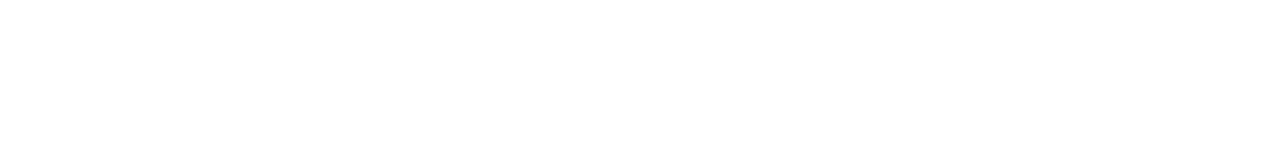
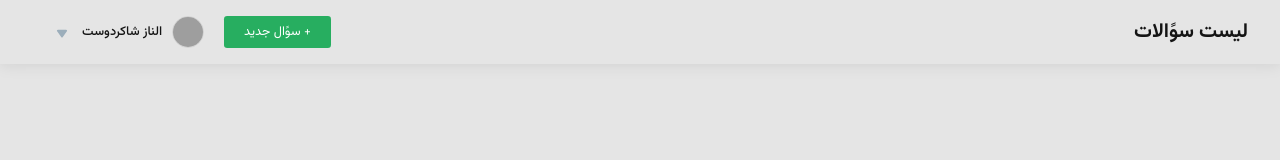
Before and after one commit to SinaKamrava-KMR/Question-Ask, a plain HTML site: page index.html in a window 1280 px wide. Drawn offline with Linux system fonts and the light colour scheme; grey boxes are pictures that could not be loaded.

Commit message:
UI: finished header

```diff
--- a/index.html
+++ b/index.html
@@ -10,6 +10,44 @@
 </head>
 <body>
 
+  <div id="main">
+
+    <header class="main-header">
+      <div class="wrapper">
+        <h1 class="main-header__title"> لیست سوًالات</h1>
+
+        <div class="spacer"></div>
+
+        <button class="btn primary-btn" id="add-question">
+          +
+          سوًال جدید
+        </button>
+
+        <section class="main-header__user-profile">
+          <div class="user-profile__avatar">
+            <img src="/src/img/profile.jpg" alt="user profile image">
+          </div>
+
+          <div class="user-profile__user-name"> الناز شاکردوست</div>
+          <div class="user-profile__drop-down">
+            <img src="/src/img/drop-down.svg" alt="drop down icon">
+          </div>
+        </section>
+        <section>
+
+        </section>
+      </div>
+    </header>
+
+    <main>
+
+
+    </main>
+
+
+
+  </div>
+
 
 
 
--- a/src/style/style.css
+++ b/src/style/style.css
@@ -1,3 +1,107 @@
+@font-face {
+  font-family: "Vazirmatn";
+  src: url("/src/fonts/webfonts/Vazirmatn[wght].woff2")
+      format("woff2 supports variations"),
+    url("/src/fonts/webfonts/Vazirmatn[wght].woff2")
+      format("woff2-variations");
+  font-weight: 100 900;
+  font-style: normal;
+  font-display: swap;
+}
+
+
+:root{
+  font-family: "Vazirmatn", sans-serif;
+  white-space: nowrap;
+  --main-color:#e5e5e5;
+  --btn-primery-color:#27ae60;
+  --btn-primery-hover-color:#20914f;
+  --btn-primery-active-color:#1d8347;
+  --border-color:lightgray;
+  --shadow: 0 0 1rem rgba(0, 0, 0, 0.1);
+  --max-width-view-port: 1440px;
+  --max-width-modal-view-port: 640px;
+  --text-color:#141414;
+  --border-reduse :.20rem
+}
+
+
 body{
   font-size: 10px;
+  background-color: var(--main-color);
+  color: var(--text-color);
+
 }
+
+.spacer{
+  flex: 1;
+}
+
+.btn{
+  height: 2rem;
+  padding: 0 20px;
+  border: 0;
+  outline: 0;
+  border-radius:var(--border-reduse) ;
+  font-size: .8rem;
+  color: white;
+}
+
+.primary-btn{
+  background-color: var(--btn-primery-color);
+}
+.primary-btn:hover{
+  background-color: var(--btn-primery-hover-color);
+}
+.primary-btn:active{
+  background-color: var(--btn-primery-active-color);
+}
+/* ======== Header ===== */
+.main-header{
+  display: flex;
+  justify-content: center;
+  box-shadow: var(--shadow);
+  height: 4rem;
+  position: sticky;
+  top: 0;
+}
+
+.wrapper{
+  width: 100%;
+  max-width: var(--max-width-view-port);
+  display: flex;
+  align-items: center;
+  gap: 20px;
+  margin-inline: 2rem;
+
+
+}
+.main-header__user-profile{
+  display: flex;
+  align-items: center;
+  gap: 10px;
+}
+
+.user-profile__user-name{
+  font-size: .8rem;
+  font-weight: 500;
+}
+
+.user-profile__drop-down{
+  margin-top: .3rem;
+}
+
+.user-profile__avatar{
+  width: 2rem;
+  height: 2rem;
+  border-radius: 100%;
+  overflow: hidden;
+  border:1px solid var(--border-color);
+}
+.user-profile__avatar img{
+  width: 100%;
+  height: 100%;
+  object-fit: cover;
+}
+
+/* ============  MAIN BODY ================= */
```
